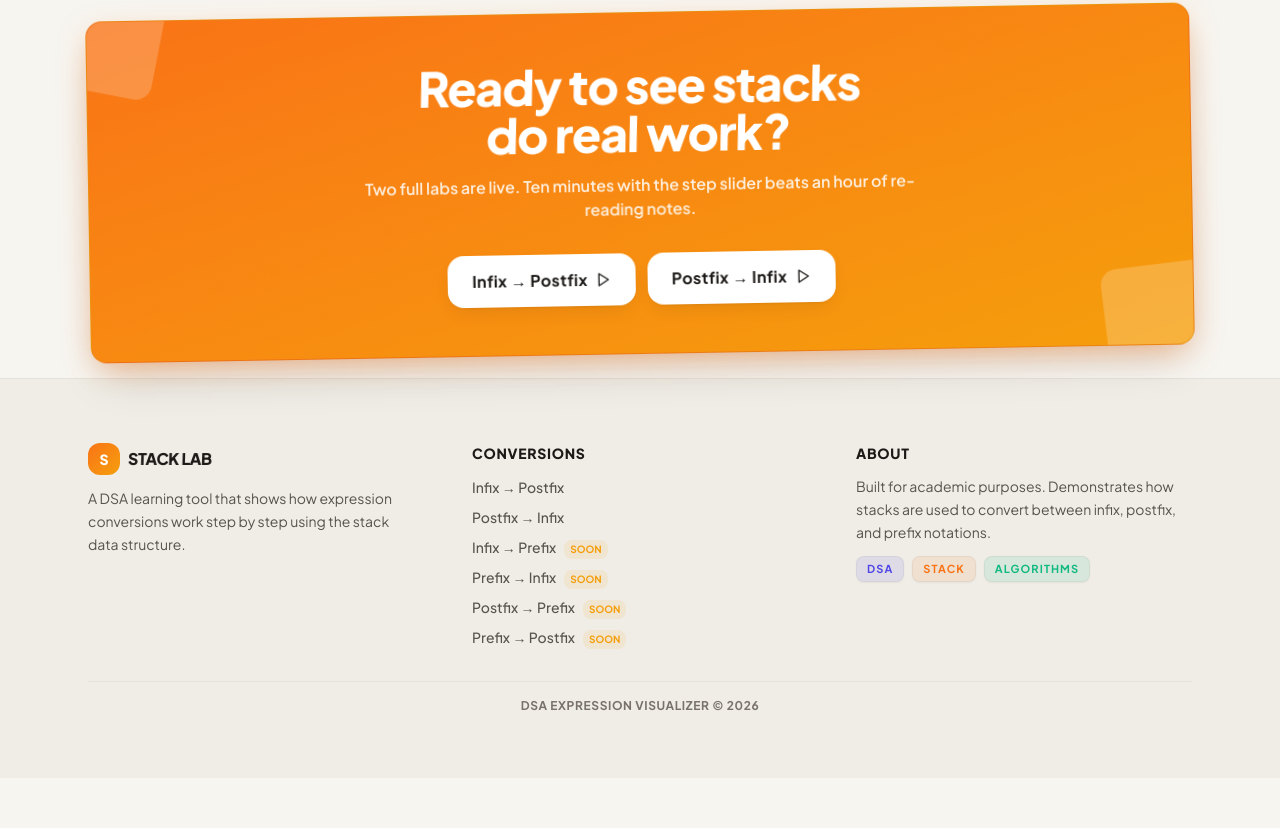
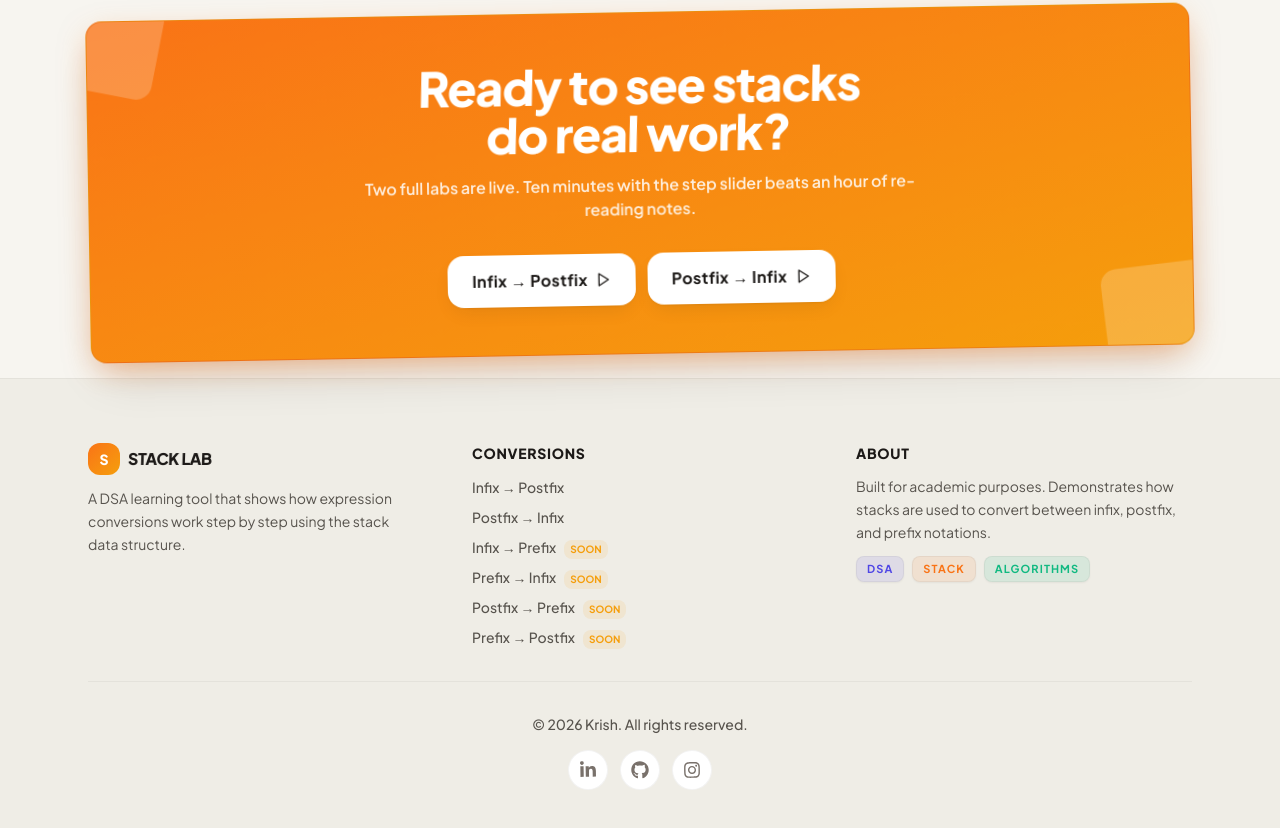
Before and after one commit to codexxxx07/StackLab, a React (Vite) app: page / in a window 1280 px wide. Shown: the part 3135-3963 px from the top of the page. Before the commit the page ends 3913 px from the top, so only its background shows below. Built offline with nearby package versions, Linux system fonts and the light colour scheme.

Commit message:
Added Footer

```diff
--- a/src/components/Footer.jsx
+++ b/src/components/Footer.jsx
@@ -1,5 +1,42 @@
 import { Link } from 'react-router-dom';
 import { CONVERSIONS } from '../data/conversions';
+import { FaLinkedinIn, FaGithub, FaInstagram } from 'react-icons/fa6';
+
+const SOCIAL_LINKS = [
+  {
+    icon: FaLinkedinIn,
+    label: 'LinkedIn',
+    href: '#',
+    hoverColor: 'group-hover:text-[#0A66C2]',
+    darkHoverColor: 'dark:group-hover:text-[#0A66C2]',
+    hoverBorder: 'hover:border-[#0A66C2]/50',
+    darkHoverBorder: 'dark:hover:border-[#0A66C2]/40',
+    hoverShadow: 'hover:shadow-[0_0_15px_rgba(10,102,194,0.3)]',
+    darkHoverShadow: 'dark:hover:shadow-[0_0_15px_rgba(10,102,194,0.4)]',
+  },
+  {
+    icon: FaGithub,
+    label: 'GitHub',
+    href: '#',
+    hoverColor: 'group-hover:text-gray-900',
+    darkHoverColor: 'dark:group-hover:text-white',
+    hoverBorder: 'hover:border-gray-900/30',
+    darkHoverBorder: 'dark:hover:border-white/20',
+    hoverShadow: 'hover:shadow-[0_0_12px_rgba(0,0,0,0.15)]',
+    darkHoverShadow: 'dark:hover:shadow-[0_0_12px_rgba(255,255,255,0.15)]',
+  },
+  {
+    icon: FaInstagram,
+    label: 'Instagram',
+    href: '#',
+    hoverColor: 'group-hover:text-[#E1306C]',
+    darkHoverColor: 'dark:group-hover:text-[#E1306C]',
+    hoverBorder: 'hover:border-[#E1306C]/50',
+    darkHoverBorder: 'dark:hover:border-[#E1306C]/40',
+    hoverShadow: 'hover:shadow-[0_0_15px_rgba(225,48,108,0.3)]',
+    darkHoverShadow: 'dark:hover:shadow-[0_0_15px_rgba(225,48,108,0.4)]',
+  },
+];
 
 export default function Footer() {
   return (
@@ -56,10 +93,24 @@ export default function Footer() {
           </div>
         </div>
 
-        <div className="mt-8 border-t border-stone-900/5 pt-4 text-center dark:border-[rgba(255,255,255,0.06)]">
-          <p className="text-xs font-bold uppercase tracking-wider text-stone-500 dark:text-gray-500">
-            DSA Expression Visualizer &copy; {new Date().getFullYear()}
+        <div className="mt-8 border-t border-stone-900/5 pt-8 text-center dark:border-[rgba(255,255,255,0.06)]">
+          <p className="text-sm font-medium text-stone-600 dark:text-gray-400">
+            &copy; 2026 Krish. All rights reserved.
           </p>
+          <div className="mt-4 flex items-center justify-center gap-3">
+            {SOCIAL_LINKS.map(({ icon: Icon, label, href, hoverColor, darkHoverColor, hoverBorder, darkHoverBorder, hoverShadow, darkHoverShadow }) => (
+              <a
+                key={label}
+                href={href}
+                target="_blank"
+                rel="noopener noreferrer"
+                aria-label={label}
+                className={`group flex h-10 w-10 items-center justify-center rounded-full border border-stone-900/5 bg-white transition-all duration-300 -rotate-1 hover:-translate-y-1 hover:rotate-0 hover:scale-105 ${hoverBorder} ${hoverShadow} dark:border-[rgba(255,255,255,0.08)] dark:bg-[#0f172a] ${darkHoverBorder} ${darkHoverShadow}`}
+              >
+                <Icon size={18} className={`text-stone-500 transition-colors duration-300 ${hoverColor} dark:text-gray-400 ${darkHoverColor}`} />
+              </a>
+            ))}
+          </div>
         </div>
       </div>
     </footer>
```
